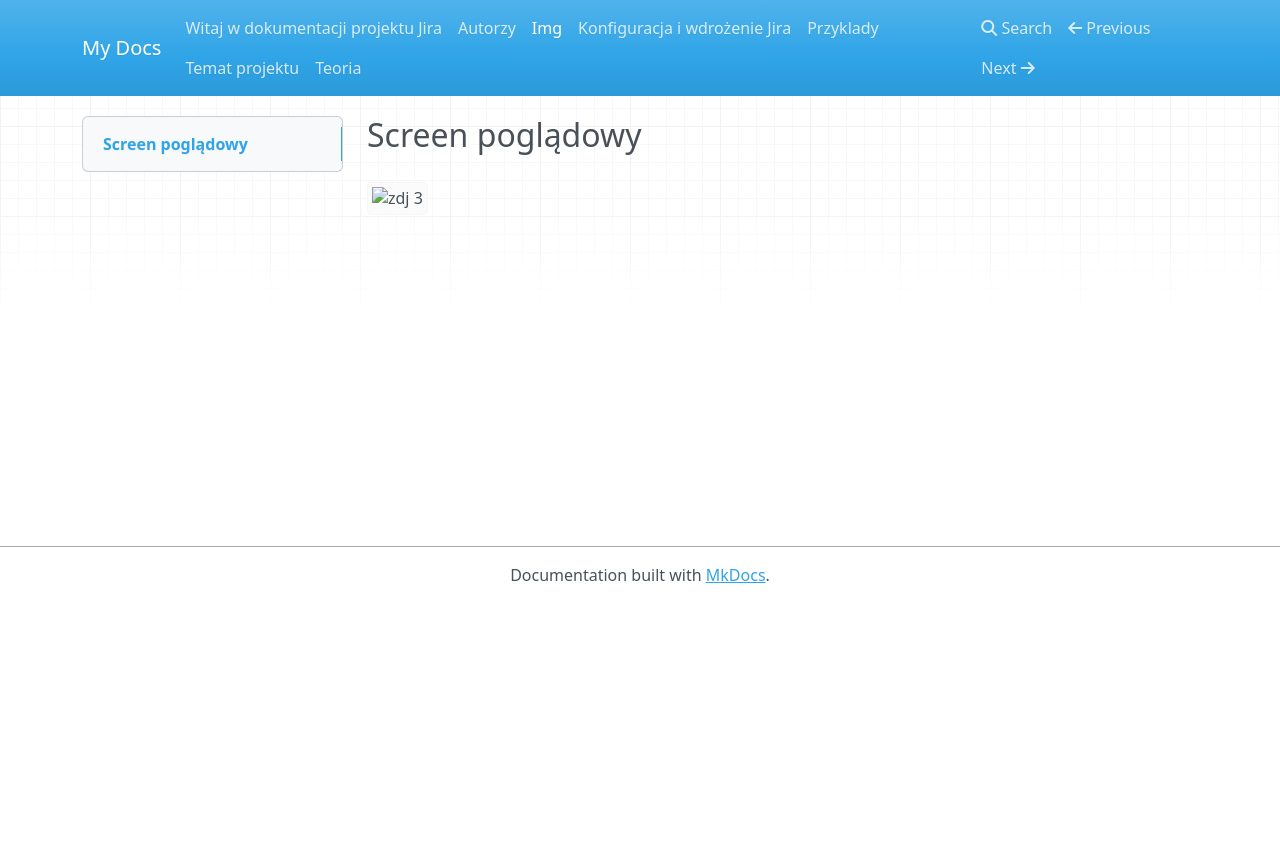
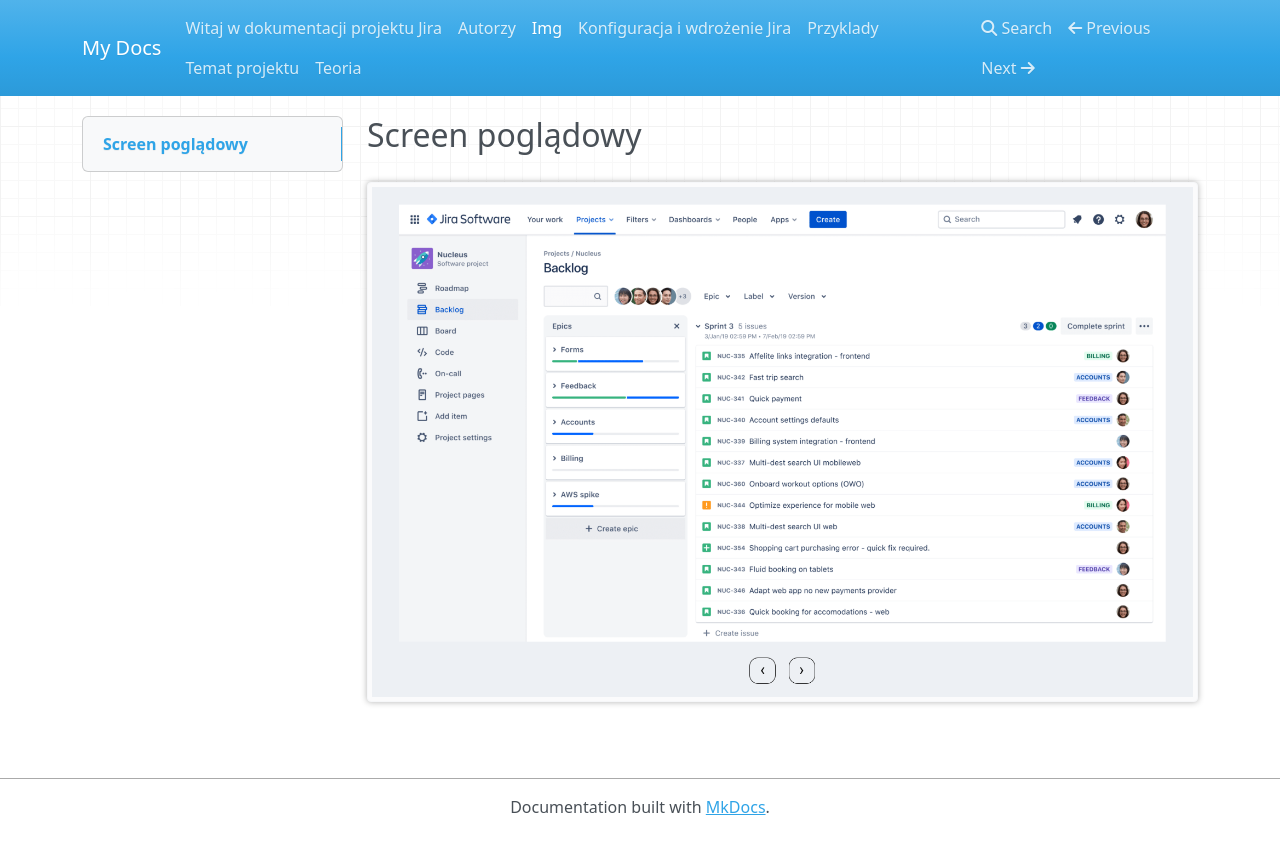
Before and after one commit to Paulinal56/jira-projekt-dev, an MkDocs documentation site: the page built from docs/img.md, in a window 1280 px wide. Shown: the top 854 px of the page. Built offline with MkDocs 1.6.1, drawn with Linux system fonts in a browser that asks for light colours; nearby versions of some CDN libraries.

Commit message:
poprawienie ścieżki obrazka

```diff
--- a/docs/img.md
+++ b/docs/img.md
@@ -1,2 +1,2 @@
 ## Screen poglądowy
-![zdj 3](docs/img/zdj3.png)
+![zdj 3](img/zdj3.png)
--- a/mkdocs.yml
+++ b/mkdocs.yml
@@ -1 +1,4 @@
 site_name: My Docs
+
+extra_css:
+  - stylesheets/custom.css
```
